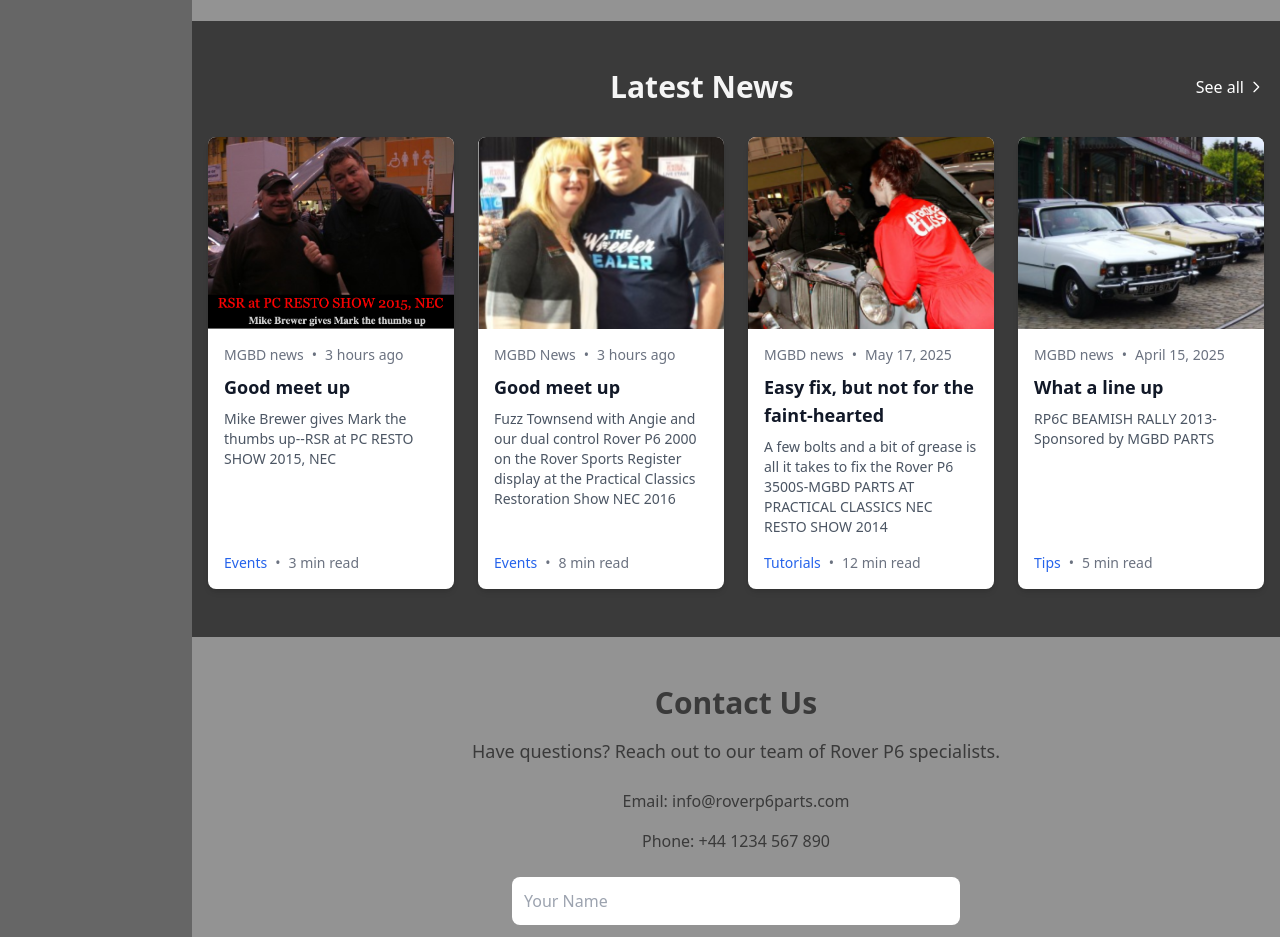
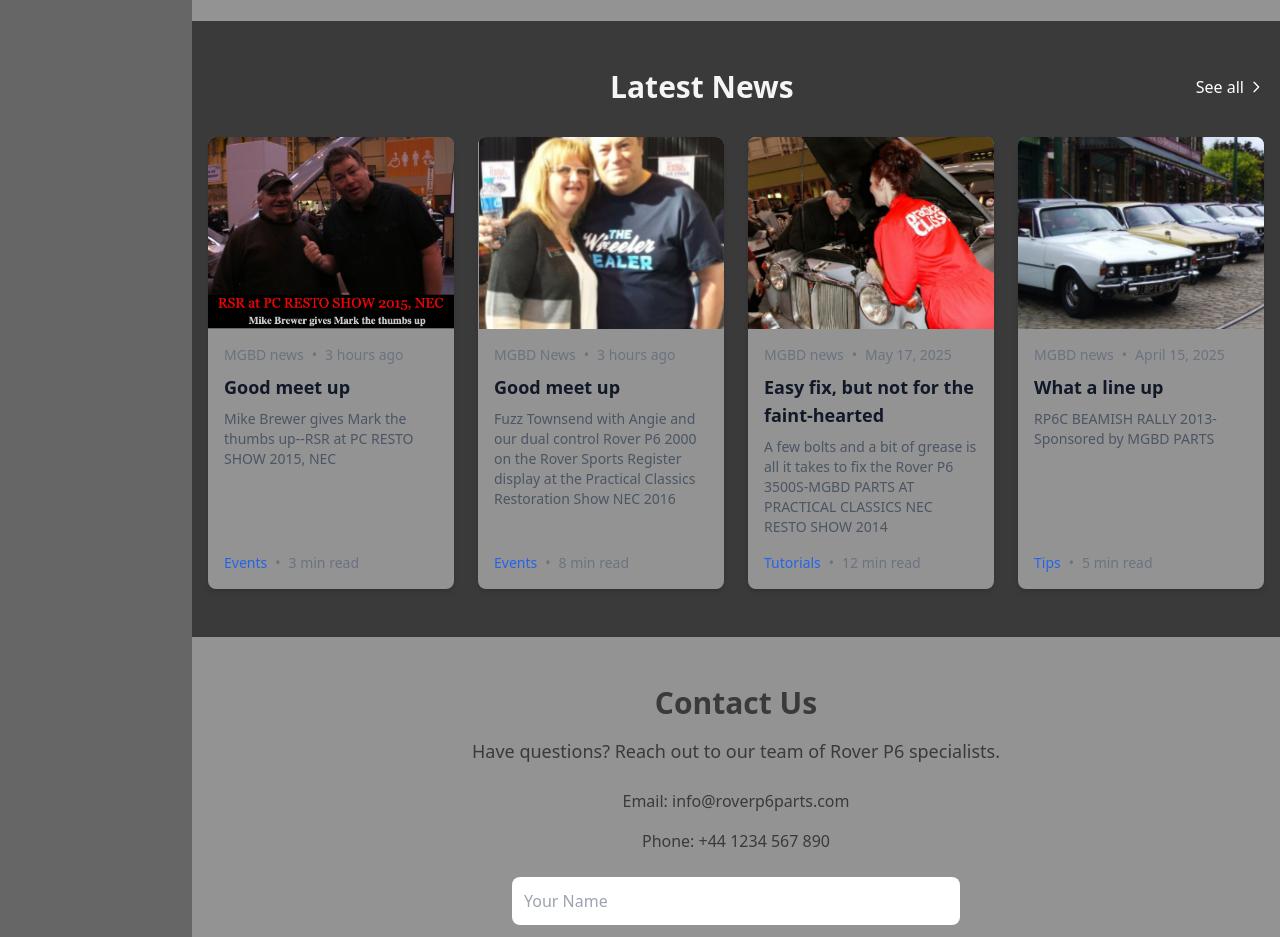
Before and after one commit to megdesigns/roverp6, a plain HTML site: page index.html in a window 1280 px wide. Shown: the part 2140-3077 px from the top of the page. Drawn offline with nearby package versions, Linux system fonts and the light colour scheme.

Commit message:
Update index.html

```diff
--- a/index.html
+++ b/index.html
@@ -185,7 +185,7 @@
 
 <section id="news" class="bg-[#3a3a3a] text-white py-12">
   <div class="container mx-auto px-4">
-    <!-- Header -->
+
     <div class="flex items-center justify-between mb-8">
       <h2 class="text-3xl font-bold text-center text-[#f5f5f5] flex-1">Latest News</h2>
       <a href="/news" class="inline-flex items-center text-white font-medium hover:underline">
@@ -198,7 +198,7 @@
 
     <div class="grid grid-cols-1 sm:grid-cols-2 md:grid-cols-4 gap-6">
 
-     <article class="group bg-white rounded-lg overflow-hidden shadow-md flex flex-col">
+     <article class="group bg-[#939393] rounded-lg overflow-hidden shadow-md flex flex-col">
         <img src="roverphotos/news1.png" alt="Liverpool celebrate" class="w-full h-48 object-cover">
         <div class="p-4 flex-1 flex flex-col justify-between">
           <div>
@@ -222,7 +222,7 @@
         </div>
       </article>
 
-  <article class="group bg-white rounded-lg overflow-hidden shadow-md flex flex-col">
+  <article class="group bg-[#939393] rounded-lg overflow-hidden shadow-md flex flex-col">
         <img src="roverphotos/news 2.png" alt="Liverpool celebrate" class="w-full h-48 object-cover">
         <div class="p-4 flex-1 flex flex-col justify-between">
           <div>
@@ -246,7 +246,7 @@
         </div>
       </article>
 
-      <article class="group bg-white rounded-lg overflow-hidden shadow-md flex flex-col">
+      <article class="group bg-[#939393] rounded-lg overflow-hidden shadow-md flex flex-col">
         <img src="roverphotos/news3.png" alt="Papua rebel attack" class="w-full h-48 object-cover">
         <div class="p-4 flex-1 flex flex-col justify-between">
           <div>
@@ -270,7 +270,7 @@
         </div>
       </article>
 
-      <article class="group bg-white rounded-lg overflow-hidden shadow-md flex flex-col">
+      <article class="group bg-[#939393] rounded-lg overflow-hidden shadow-md flex flex-col">
         <img src="roverphotos/news4.png" alt="Israeli-Palestinian tensions" class="w-full h-48 object-cover">
         <div class="p-4 flex-1 flex flex-col justify-between">
           <div>
```
